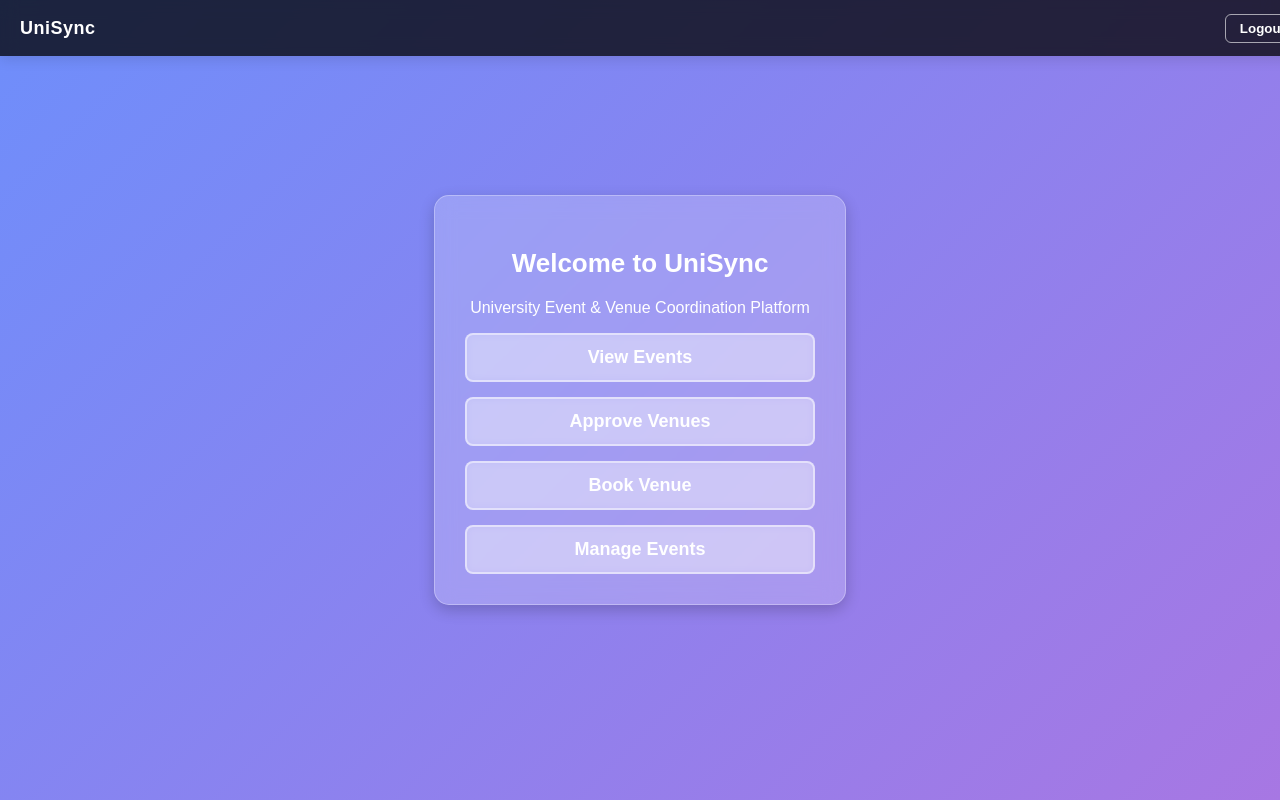
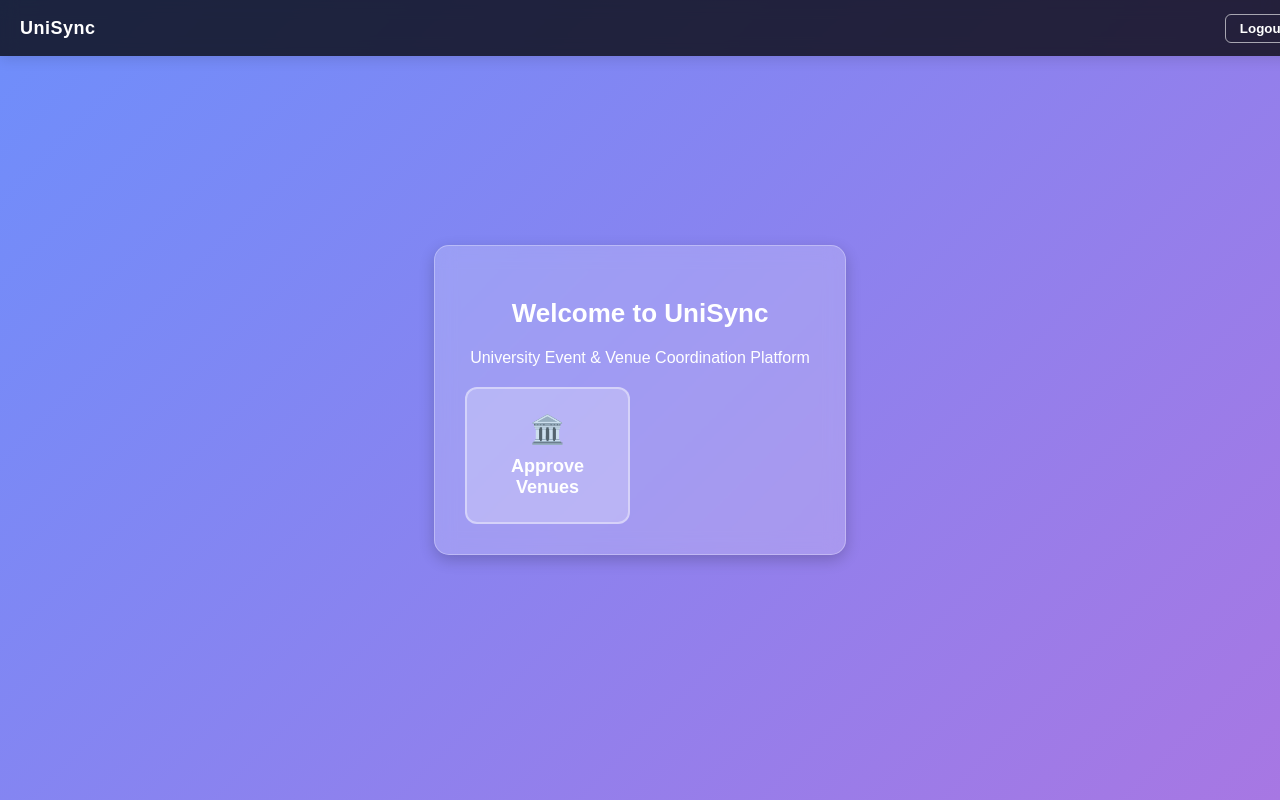
Before and after one commit to Nathanbijo/College-events-management-system, a website: page frontend/home.html in a window 1280 px wide. Drawn offline with Linux system fonts and the light colour scheme; files that its build step writes are made by us from their sources; sample sign-in values are in the browser's storage; files whose address does not match are found by name.

Commit message:
redesign home page as UniSync dashboard grid

```diff
--- a/css/styles.css
+++ b/css/styles.css
@@ -143,3 +143,36 @@ button:hover { background: #0056b3; }
   background: white;
   color: #333;
 }
+/* ===== Home Dashboard Grid ===== */
+.dashboard-grid {
+  display: grid;
+  grid-template-columns: repeat(2, 1fr);
+  gap: 20px;
+  margin-top: 20px;
+}
+
+.dash-card {
+  background: rgba(255, 255, 255, 0.25);
+  border: 2px solid rgba(255,255,255,0.4);
+  border-radius: 12px;
+  padding: 24px;
+  font-size: 18px;
+  font-weight: 600;
+  color: white;
+  cursor: pointer;
+  display: flex;
+  flex-direction: column;
+  align-items: center;
+  gap: 10px;
+  transition: all 0.25s ease;
+}
+
+.dash-card .icon {
+  font-size: 28px;
+}
+
+.dash-card:hover {
+  background: rgba(255,255,255,0.45);
+  color: #333;
+  transform: translateY(-4px);
+}
--- a/frontend/home.html
+++ b/frontend/home.html
@@ -91,12 +91,28 @@
     <div class="home-container">
         <h2>Welcome to UniSync</h2>
 <p>University Event & Venue Coordination Platform</p>
-        <div id="buttonsContainer" class="buttons">
-            <button onclick="window.location.href='/events'">View Events</button>
-<button onclick="window.location.href='/approval'">Approve Venues</button>
-<button onclick="window.location.href='/venues'">Book Venue</button>
-<button onclick="window.location.href='/events'">Manage Events</button>
-        </div>
+        <div class="dashboard-grid">
+  <button id="eventsBtn" class="dash-card hidden" onclick="window.location.href='/events'">
+    <span class="icon">📅</span>
+    <span>View Events</span>
+  </button>
+
+  <button id="bookVenueBtn" class="dash-card hidden" onclick="window.location.href='/venues'">
+    <span class="icon">🏢</span>
+    <span>Book Venue</span>
+  </button>
+
+  <button id="manageEventsBtn" class="dash-card hidden" onclick="window.location.href='/events'">
+    <span class="icon">🛠️</span>
+    <span>Manage Events</span>
+  </button>
+
+  <button id="venueApprovalBtn" class="dash-card hidden" onclick="window.location.href='/approval'">
+    <span class="icon">🏛️</span>
+    <span>Approve Venues</span>
+  </button>
+</div>
+
     </div>
 
     <script>
```
